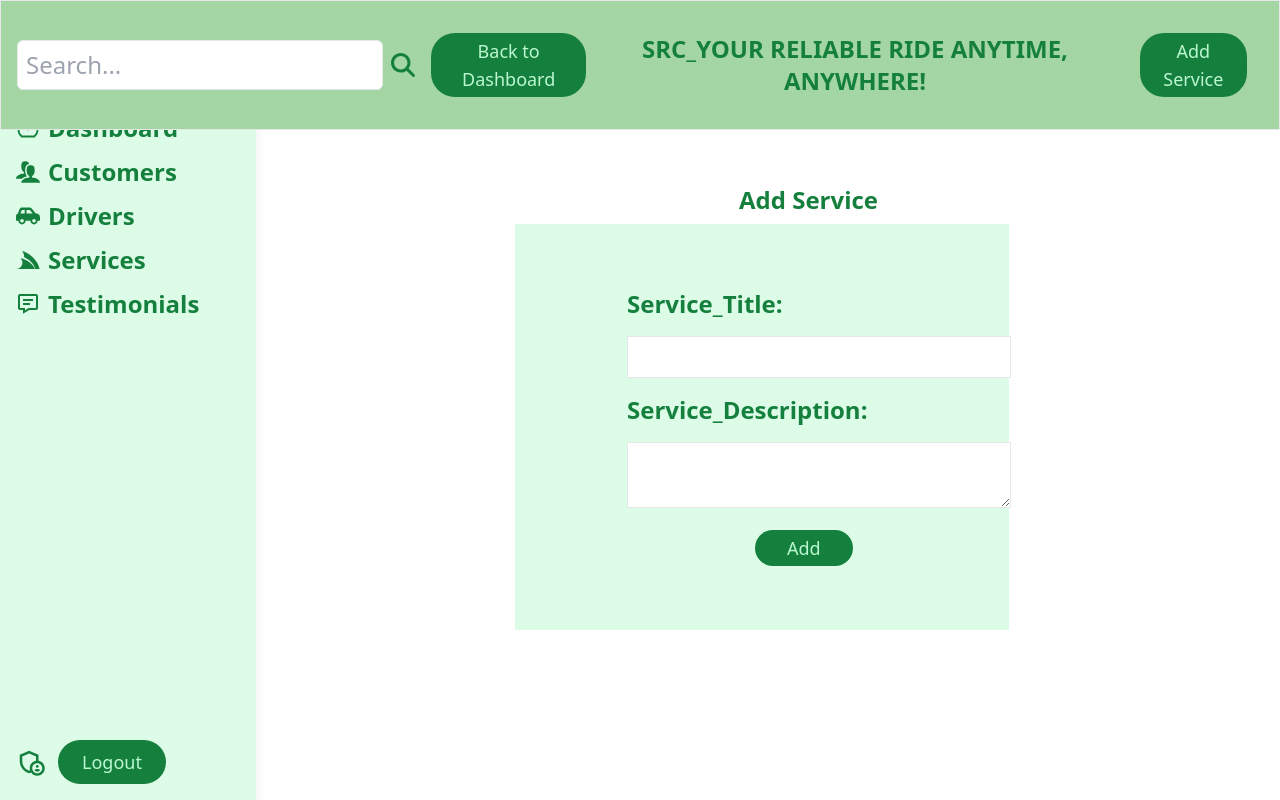
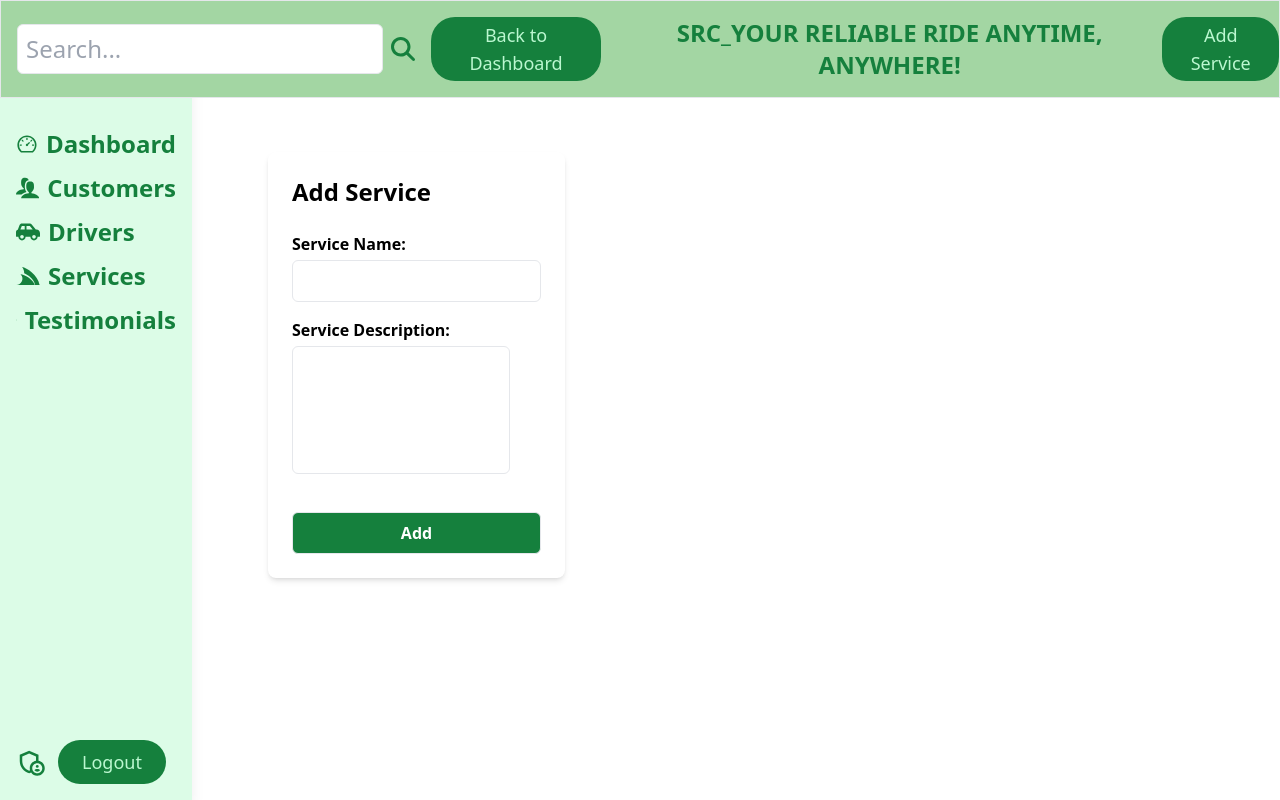
Before and after one commit to AshleyAlpha/SRC_Dashboard, a React (Vite) app: page /Addservice in a window 1280 px wide. Built offline with nearby package versions, Linux system fonts and the light colour scheme.

Commit message:
fetched from service

```diff
--- a/index.html
+++ b/index.html
@@ -2,7 +2,7 @@
 <html lang="en">
   <head>
     <meta charset="UTF-8" />
-    <!-- <link rel="icon" type="image/svg+xml" href="/vite.svg" /> -->
+    <link rel="" type="" href="" />
     <meta name="viewport" content="width=device-width, initial-scale=1.0" />
     <title>Safety_Ride_Connect</title>
   </head>
--- a/src/App.jsx
+++ b/src/App.jsx
@@ -1,15 +1,14 @@
 import React from "react";
 import './App.css';
 import { BrowserRouter, Routes, Route } from "react-router-dom";
-import Layout from "./Components/Pages/Layout";
+import Layout from "./Components/Pages/Layouty";
 import Services from "./Components/Pages/Services";
 import Dashboard from "./Components/Pages/Dashboard";
 import Testimonials from "./Components/Pages/Testimonials";
 import Customers from "./Components/Pages/Customers";
 import Drivers from "./Components/Pages/Drivers";
-import ServiceForm from "./Components/Pages/Addservice";
-import ServicePage from "./Components/Pages/ServicePage";
-import LogoutForm from "./Components/Pages/LogoutForm";
+import AddService from "./Components/Pages/Addservice";
+import LogoutButton from "./Components/Pages/LogoutForm";
 
 function App() {
   return (
@@ -18,13 +17,12 @@ function App() {
         <Routes>
           <Route path="/" element={<Layout />}>
             <Route index element={<Dashboard />} />
-            <Route path="/Addservice" element={<ServiceForm />} />
-            <Route path="/ServicePage" element={<ServicePage />} />
+            <Route path="/Addservice" element={<AddService />} />
             <Route path="/Services" element={<Services />} />
             <Route path="/Drivers" element={<Drivers />} />
             <Route path="/Customers" element={<Customers />} />
             <Route path="/Testimonials" element={<Testimonials />} />
-            <Route path="/LogoutForm" element={<LogoutForm />} />
+            <Route path="/LogoutForm" element={<LogoutButton />} />
           </Route>
         </Routes>
       </BrowserRouter>
--- a/src/Components/Header.jsx
+++ b/src/Components/Header.jsx
@@ -1,37 +1,32 @@
-import React, { useState, useRef, useEffect } from 'react';
+import React, { useState, useEffect } from 'react';
 import { FontAwesomeIcon } from '@fortawesome/react-fontawesome';
 import { faSearch } from '@fortawesome/free-solid-svg-icons';
 import { NavLink, useNavigate } from "react-router-dom";
 
 const Header = () => {
-  // const [dropdownVisible, setDropdownVisible] = useState(false);
-  // const dropdownRef = useRef(null);
+  const [isSmallScreen, setIsSmallScreen] = useState(false);
   const navigate = useNavigate();
 
-  // const handleDropdownToggle = () => {
-  //   setDropdownVisible(!dropdownVisible);
-  // };
+  useEffect(() => {
+    const handleResize = () => {
+      setIsSmallScreen(window.innerWidth < 768); // Adjust the breakpoint as needed
+    };
 
-  // const handleClickOutside = (event) => {
-  //   if (dropdownRef.current && !dropdownRef.current.contains(event.target)) {
-  //     setDropdownVisible(false);
-  //   }
-  // };
+    handleResize(); // Set initial state
+    window.addEventListener('resize', handleResize);
 
-  // useEffect(() => {
-  //   document.addEventListener("mousedown", handleClickOutside);
-  //   return () => {
-  //     document.removeEventListener("mousedown", handleClickOutside);
-  //   };
-  // }, []);
+    return () => {
+      window.removeEventListener('resize', handleResize);
+    };
+  }, []);
 
   const navigateToDashboard = () => {
     navigate('/');
   };
 
   return (
-    <div className="header w-full  bg-[#a3d6a3] text-2xl text-green-700 border mb-4 flex justify-between items-center">
-      <div className="p-4 flex items-center">
+    <div className="header w-full bg-[#a3d6a3] text-2xl text-green-700 border mb-4 flex flex-col sm:flex-row justify-between items-center">
+      <div className={`p-4 ${isSmallScreen ? 'w-full' : 'w-auto'} flex items-center justify-center ${isSmallScreen && 'mb-4'}`}>
         <input
           type="text"
           placeholder="Search..."
@@ -40,25 +35,20 @@ const Header = () => {
         <FontAwesomeIcon icon={faSearch} className="ml-2" />
       </div>
 
+      <div className="flex flex-col sm:flex-row items-center justify-center">
         <NavLink to="/">
-      <button
-          className="bg-green-700 text-green-200 py-1 px-4 rounded-3xl text-lg mr-4"
-        >
+          <button className="bg-green-700 text-green-200 py-1 px-4 rounded-3xl text-lg mr-4 mb-2 sm:mb-0">
             Back to Dashboard
           </button>
         </NavLink>
 
         <h1 className="text-center p-4 font-bold">SRC_YOUR RELIABLE RIDE ANYTIME, ANYWHERE!</h1>
-      <div className="relative p-4 m-4">
 
         <NavLink to="/Addservice">
-        <button
-          className="bg-green-700 text-green-200 py-1 px-4 rounded-3xl text-lg"
-        >
+          <button className="bg-green-700 text-green-200 py-1 px-4 rounded-3xl text-lg mt-2 sm:mt-0">
             Add Service
           </button>
         </NavLink>
-
       </div>
     </div>
   );
--- a/src/Components/Pages/Addservice.jsx
+++ b/src/Components/Pages/Addservice.jsx
@@ -1,71 +1,89 @@
-import React, { useState } from 'react';
-import { useNavigate } from 'react-router-dom';
+import React, { useState } from "react";
+import axios from "axios";
+import { useNavigate } from "react-router-dom";
 
-const ServiceForm = ({ addService }) => {
-  const [title, setTitle] = useState('');
-  const [description, setDescription] = useState('');
-  const [errors, setErrors] = useState({});
+const AddService = () => {
+  const [name, setName] = useState("");
+  const [description, setDescription] = useState("");
+  const [successMessage, setSuccessMessage] = useState("");
   const navigate = useNavigate();
+  const newService = { name, description };
 
-  const validate = () => {
-    const errors = {};
-    if (!title) {
-      errors.title = 'Title is required';
-    } else if (!/^[A-Za-z\s]+$/.test(title)) {
-      errors.title = 'Title can only contain alphabetic characters and spaces!';
+  const fetchService = () => {
+    if (!name || !description) {
+      alert("Please fill out all fields.");
+      return;
     }
-    if (!description) {
-      errors.description = 'Description is required!';
-    } else if (description.length < 10) {
-      errors.description = 'Description must be at least 10 characters long!';
-    }
-    return errors;
+
+    axios
+      .post(
+        "https://safety-drive-connect-backend-project-2.onrender.com/api/v1/service",
+        newService
+      )
+      .then((response) => {
+        console.log(response.data.services);
+        setSuccessMessage("Service successfully added.");
+        setTimeout(() => {
+          navigate("/Services");
+        }, 2000); // Navigate after 2 seconds
+      })
+      .catch((error) => {
+        console.error("There was an error adding the service!", error);
+        console.error("Error details:", error.response ? error.response.data : error.message);
+      });
   };
 
-  const handleSubmit = (e) => {
-    e.preventDefault();
-    const formErrors = validate();
 
-    if (Object.keys(formErrors).length === 0) {
-      const newService = { title, description };
-      addService(newService);
-      navigate('/ServicePage');
-    } else {
-      setErrors(formErrors);
-    }
-  };
 
   return (
-    <div className="mx-auto pt-16 w-[50%]">
-      <h2 className="text-2xl text-green-700 font-bold align-center mb-2 ml-56">Add Service</h2>
-      <form className="items-center bg-green-100 w-full px-28 py-16" onSubmit={handleSubmit}>
+    <div>
+      <div className="container mx-auto mt-8 p-6 bg-white rounded-lg shadow-md max-w-md">
+        <h2 className="text-2xl font-bold mb-6">Add Service</h2>
+        {successMessage && (
+          <div className="bg-green-100 border border-green-400 text-green-700 px-4 py-3 rounded relative" role="alert">
+            <span className="block sm:inline">{successMessage}</span>
+          </div>
+        )}
+        <form action="#" method="post">
           <div className="mb-4">
-          <label className="block mb-4 text-2xl text-green-700 font-bold" htmlFor="title">Service_Title:</label>
+            <label htmlFor="serviceName" className="block font-semibold mb-1">
+              Service Name:
+            </label>
             <input
-            id="title"
               type="text"
-            value={title}
-            onChange={(e) => setTitle(e.target.value)}
-            className="border p-2 w-full md:w-96"
+              id="serviceName"
+              name="serviceName"
+              className="w-full p-2 border rounded-md"
+              value={name}
+              required
+              onChange={(e) => setName(e.target.value)}
             />
-          {errors.title && <p className="text-red-500">{errors.title}</p>}
           </div>
           <div className="mb-4">
-          <label className="block mb-4 text-2xl text-green-700 font-bold" htmlFor="description">Service_Description:</label>
+            <label htmlFor="serviceDescription" className="block font-semibold mb-1">
+              Service Description:
+            </label>
             <textarea
-            id="description"
+              id="serviceDescription"
+              name="serviceDescription"
+              className="ww-full p-2 border rounded-md resize-none h-32 overflow-y-auto"
               value={description}
-            onChange={(e) => setDescription(e.target.value)}
-            className="border p-2 w-full md:w-96"
-          />
-          {errors.description && <p className="text-red-500">{errors.description}</p>}
+              required
+              onChange={(e) => {
+                setDescription(e.target.value);
+              }}
+            ></textarea>
           </div>
-        <button type="submit" className="bg-green-700 text-green-200 py-1 px-8 rounded-3xl text-lg ml-32">
+        </form>
+        <button
+          className="bg-green-700 text-white font-semibold py-2 px-4 cursor-pointer mt-4 w-full p-2 border rounded-md"
+          onClick={fetchService}
+        >
           Add
         </button>
-      </form>
+      </div>
     </div>
   );
 };
 
-export default ServiceForm;
+export default AddService;
--- a/src/Components/Pages/Layout.jsx
+++ b/src/Components/Pages/Layouty.jsx
@@ -2,11 +2,13 @@ import React from 'react'
 import { Outlet } from "react-router-dom";
 import Header from '../Header';
 import SideBar from '../Sidebar';
+// import LogoutButton from '.../LogoutForm';
 
 const Layout = () => {
   return (
     <div className=" p-3 w-full h-full">
         <Header/>
+        {/* <LogoutButton /> */}
      <div className="flex w-full">
         <SideBar/>
         <div className="flex p-3 w-full rounded-lg pl-64 pt-2">
--- a/src/Components/Pages/LogoutForm.jsx
+++ b/src/Components/Pages/LogoutForm.jsx
@@ -1,9 +1,36 @@
-import React from 'react'
+// src/components/LogoutButton.jsx
+import React from 'react';
+// import { useHistory } from 'react-router-dom';
 
-const LogoutForm = () => {
+const LogoutButton = () => {
+  // const history = useHistory();
+
+  const handleLogout = async () => {
+    try {
+      const response = await fetch('/api/logout', {
+        method: 'POST',
+        headers: {
+          'Content-Type': 'application/json',
+        },
+      });
+      if (response.ok) {
+        // Clear user data from client-side storage
+        localStorage.removeItem('token');
+        // Redirect to login page
+        history.push('/login');
+      } else {
+        console.error('Failed to logout');
+      }
+    } catch (error) {
+      console.error('Error during logout', error);
+    }
+  };
+
   return (
-    <div>LogoutForm</div>
-  )
-}
+    <button onClick={handleLogout}>
+      Logout
+    </button>
+  );
+};
 
-export default LogoutForm
+export default LogoutButton;
--- a/src/Components/Pages/ServicePage.jsx
+++ /dev/null
@@ -1,44 +0,0 @@
-// ServicePage.js
-import React, { useState } from 'react';
-import ServiceForm from './Addservice';
-import Services from './Services';
-import ServiceChart from './ServiceChart';
-
-const ServicePage = () => {
-  const [services, setServices] = useState([
-    {
-      title: "Airport Transfers",
-      description: "Hassle-free transportation to and from all major airports. We monitor flight schedules to ensure timely pickups and drop-offs."
-    },
-    {
-      title: "Corporate Travel",
-      description: "Professional and reliable transport for business meetings, conferences, and events. Our executive cars provide a comfortable and efficient way to travel."
-    },
-    {
-      title: "City Tours",
-      description: "Explore the city with our customized tour packages. Our knowledgeable drivers can guide you to the best attractions and hidden gems."
-    },
-    {
-      title: "Special Occasions",
-      description: "Make your special events unforgettable with our luxury taxi services. Perfect for weddings, proms, or any celebration."
-    },
-    {
-      title: "Parcel Delivery",
-      description: "Need to send a package urgently? We offer fast and secure parcel delivery services within the city."
-    }
-  ]);
-
-  const addService = (newService) => {
-    setServices([...services, newService]);
-  };
-
-  return (
-    <div className="ServicePage">
-      {/* <ServiceForm addService={addService} /> */}
-      <Services services={services} />
-      <ServiceChart services={services} />
-    </div>
-  );
-};
-
-export default ServicePage;
--- a/src/Components/Pages/Services.jsx
+++ b/src/Components/Pages/Services.jsx
@@ -1,54 +1,106 @@
-import React from 'react';
+import React, { useState, useEffect } from 'react';
+import axios from 'axios';
 
-const Services = ({ services = [] }) => {
+const Services = () => {
+  const [services, setServices] = useState([]);
+  const [currentPage, setCurrentPage] = useState(1);
+  const [servicesPerPage] = useState(10); // Number of services per page, you can adjust this as needed
+
+  useEffect(() => {
+    const fetchData = async () => {
+      try {
+        const response = await axios.get('https://safety-drive-connect-backend-project-2.onrender.com/api/v1/allservices');
+        setServices(response.data);
+      } catch (error) {
+        console.error('Error fetching data:', error);
+      }
+    };
+
+    fetchData();
+
+    return () => {
+      // Cleanup code here if needed
+    };
+  }, []);
+
+  const indexOfLastService = currentPage * servicesPerPage;
+  const indexOfFirstService = indexOfLastService - servicesPerPage;
+  const currentServices = services.slice(indexOfFirstService, indexOfLastService);
+
   const handleEdit = (index) => {
     console.log(`Edit service at index ${index}`);
-    // Implement your edit functionality here
   };
 
-  const handleDelete = (index) => {
-    console.log(`Delete service at index ${index}`);
-    // Implement your delete functionality here
+  const handleDelete = async (serviceId) => {
+    try {
+      await axios.delete("https://safety-drive-connect-backend-project-2.onrender.com/api/v1/service/:id=" + serviceId);
+      setServices(services.filter(service => service._id !== serviceId));
+    } catch (error) {
+      console.error('Error deleting service:', error);
+    }
   };
+
+  const paginate = (pageNumber) => setCurrentPage(pageNumber);
 
   return (
     <div className="p-4">
-      <table className="min-w-full divide-y divide-gray-200">
-        <thead className="bg-green-700">
-          <tr>
-            <th className="px-6 py-3 text-left text-xs font-medium text-green-200 uppercase tracking-wider">Service</th>
-            <th className="px-6 py-3 text-left text-xs font-medium text-green-200 uppercase tracking-wider">Description</th>
-            <th className="px-6 py-3 text-left text-xs font-medium text-green-200 uppercase tracking-wider">Actions</th>
+      <div className="overflow-x-auto">
+        <table className="w-full table-auto">
+          <thead>
+            <tr className="bg-green-700 text-white">
+              <th className="py-2">Service</th>
+              <th className="py-2">Description</th>
+              <th className="py-2">Actions</th>
             </tr>
           </thead>
-        <tbody className="bg-white divide-y divide-gray-200">
-          {services.map((service, index) => (
-            <tr key={index}>
-              <td className="px-6 py-4 whitespace-nowrap">
-                <div className="text-sm font-medium text-gray-900">{service.title}</div>
-              </td>
-              <td className="px-6 py-4 whitespace-nowrap">
-                <div className="text-sm text-gray-500">{service.description}</div>
-              </td>
-              <td className="px-6 py-4 whitespace-nowrap text-sm font-medium">
-                <button
-                  onClick={() => handleEdit(index)}
-                  className="text-[#a3d6a3] mr-4"
-                >
-                  Edit
-                </button>
-                <button
-                  onClick={() => handleDelete(index)}
-                  className="text-green-700"
-                >
-                  Delete
-                </button>
+          <tbody>
+            {currentServices.map((service, index) => (
+              <tr key={index} className="border-t">
+                <td className="py-2">{service.name}</td>
+                <td className="py-2">{service.description}</td>
+                <td className="py-2">
+                  <button onClick={() => handleEdit(index)} className="text-[#a3d6a3] mr-2 mb-2 block">Edit</button>
+                  <button onClick={() => handleDelete(service._id)} className="text-green-700 block">Delete</button>
                 </td>
               </tr>
             ))}
           </tbody>
         </table>
       </div>
+      <div className="mt-4 flex justify-between items-center">
+        <Pagination
+          itemsPerPage={servicesPerPage}
+          totalItems={services.length}
+          paginate={paginate}
+          currentPage={currentPage}
+        />
+      </div>
+    </div>
+  );
+};
+
+const Pagination = ({ itemsPerPage, totalItems, paginate, currentPage }) => {
+  const pageNumbers = [];
+
+  for (let i = 1; i <= Math.ceil(totalItems / itemsPerPage); i++) {
+    pageNumbers.push(i);
+  }
+
+  return (
+    <nav>
+      <ul className="pagination">
+        {currentPage > 1 && (
+          <li className="page-item">
+            <button onClick={() => paginate(currentPage - 1)} className="page-link">Previous</button>
+          </li>
+        )}
+        {currentPage < pageNumbers.length && (
+          <li className="page-item">
+            <button onClick={() => paginate(currentPage + 1)} className="page-link">Next</button>
+          </li>
+        )}
+      </ul>
+    </nav>
   );
 };
 
--- a/src/Components/Sidebar.jsx
+++ b/src/Components/Sidebar.jsx
@@ -12,8 +12,6 @@ import { ImUsers } from "react-icons/im";
 import { BiMessageDetail } from "react-icons/bi";
 import { GrUserAdmin } from "react-icons/gr";
 import { MdOutlineAdminPanelSettings } from "react-icons/md";
-// import { AiOutlineTransaction } from "react-icons/ai";
-// import { FiSettings } from "react-icons/fi";
 
 const SideBar = () => {
   const [expandUsers, setExpandUsers] = useState(false);
@@ -23,8 +21,8 @@ const SideBar = () => {
   };
 
   return (
-    <div className="fixed top-0 left-0 h-full pt-24 w-64 bg-green-100  shadow-lg flex flex-col justify-between">
-      <div className="flex flex-col gap-3 p-4 text-2xl font-bold">
+    <div className="fixed top-0 left-0 h-full pt-24 sm:pt-0  sm:w-48 bg-green-100  shadow-lg flex flex-col justify-between">
+      <div className="flex flex-col mt-28 gap-3 p-4 text-2xl font-bold">
         <Link to="/Dashboard" className="text-green-700 flex items-center">
           <AiOutlineDashboard className="mr-2" />
           Dashboard
@@ -40,31 +38,24 @@ const SideBar = () => {
           Drivers
         </Link>
 
-        <Link to="/ServicePage" className="text-green-700 flex items-center">
+        <Link to="/Services" className="text-green-700 flex items-center">
           <FaServicestack className="mr-2" />
           Services
         </Link>
 
-        {/* <Link to="/Transactions" className="text-green-700 flex items-center">
-          <AiOutlineTransaction className="mr-2" />
-          Transactions
-        </Link> */}
-
-        <Link to="/Testimonials" className="text-green-700 flex items-center">
+        <Link
+          to="/Testimonials"
+          className="text-green-700 flex items-center"
+        >
           <BiMessageDetail className="mr-2" />
           Testimonials
         </Link>
-
-        {/* <Link to="/Bookings" className="text-green-700 flex items-center">
-          <ImUsers className="mr-2" />
-          Bookings
-        </Link> */}
       </div>
 
       <div className="p-4">
         <NavLink to="/LogoutForm">
           <div className="flex items-center">
-          <MdOutlineAdminPanelSettings className="mr-3 text-3xl text-green-700" /> {/* Adjusted icon size and color */}
+            <MdOutlineAdminPanelSettings className="mr-3 text-3xl text-green-700" />
             <button className="bg-green-700 text-green-200 py-2 px-6 rounded-full text-lg hover:bg-green-600 transition duration-300">
               Logout
             </button>
```
Also changed, not shown: src/Components/Pages/Drivers.jsx (+60 -6 lines). Lines whose indentation alone changed are shown as unchanged.
